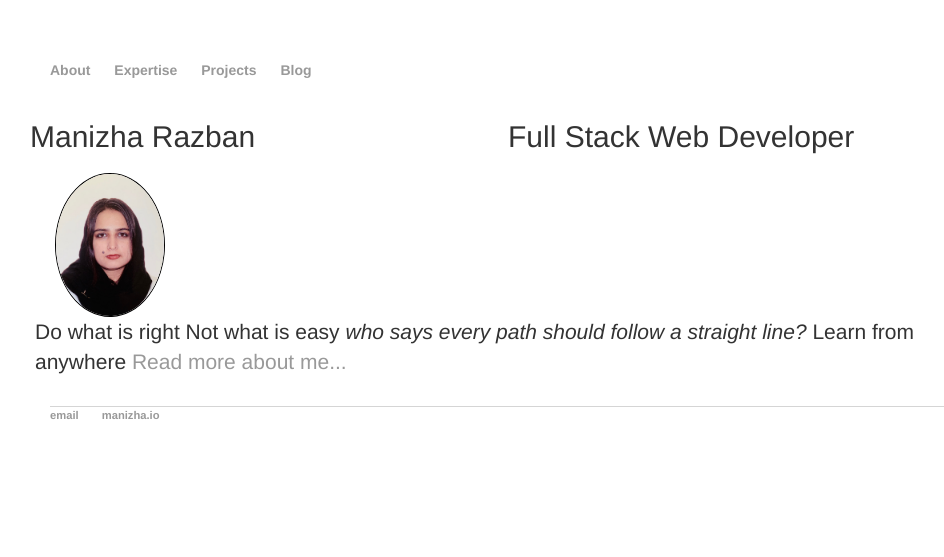
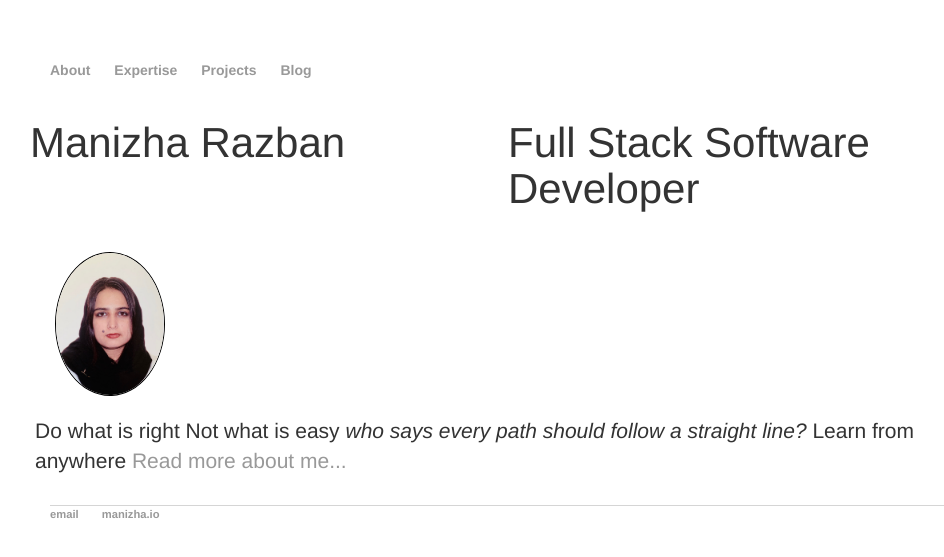
Before and after one commit to manizha01/manizha01.github.io, a Jekyll site: the page built from index.html, in a window 1280 px wide. Shown: the top 557 px of the page, without its empty margins (142-1086 px from the left). Built offline with Jekyll 4.4.1, drawn with Linux system fonts in a browser that asks for light colours.

Commit message:
Update index.html

```diff
--- a/index.html
+++ b/index.html
@@ -4,17 +4,17 @@ title: Manizha.io
 ---
 <div class="row">
   <div class="column">
-    <h2>Manizha Razban</h2>
+    <h1>Manizha Razban</h1>
   </div>
   <div class="column" >
-    <h2>Full Stack Web Developer</h2>
+    <h1>Full Stack Software Developer</h1>
   </div>
 </div>
-
+<br>
 <div>
 <img class = "profile-img" src="css/me.jpg" alt="profile picture" >
 </div>
-
+<br>
 <div class="blurb">
 	<p>Do what is right Not what is easy <em>who says every path should follow a straight line?</em>
 		Learn from anywhere <a href="/about">Read more about me...</a></p>
```
